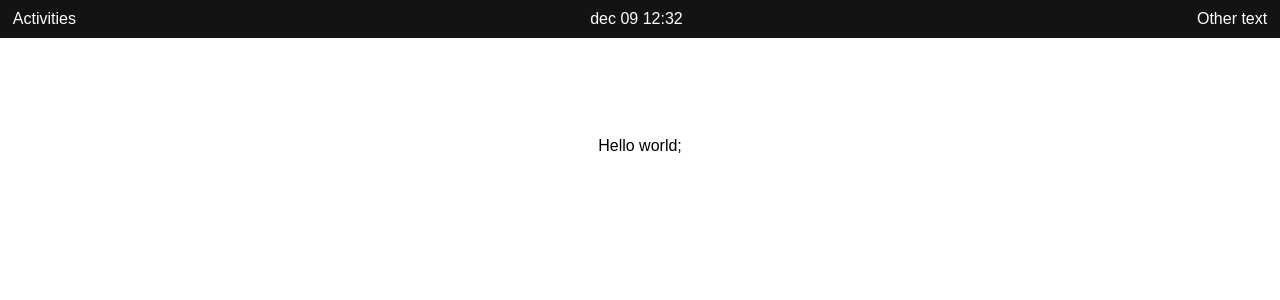
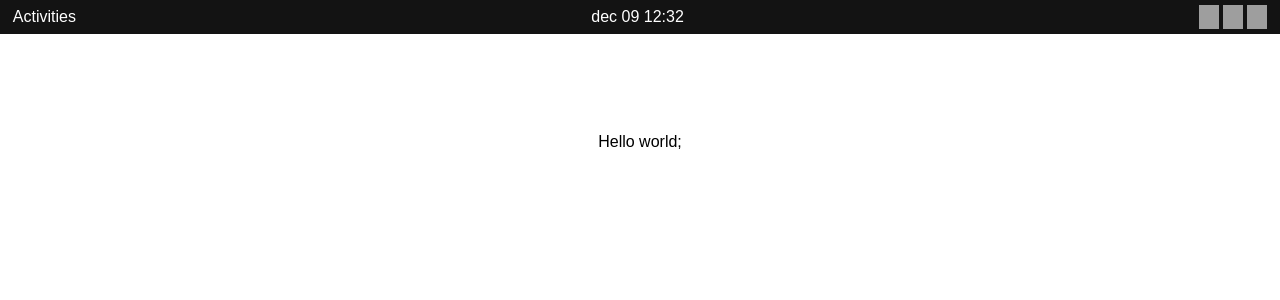
Before and after one commit to kelvinleandro/ubuntu-react, a Next.js app: page / in a window 1280 px wide. Shown: the top 300 px of the page. Built offline with nearby package versions, Linux system fonts and the light colour scheme; grey boxes are pictures that could not be loaded.

Commit message:
feat: panel icons added

```diff
--- a/src/app/components/Panel/index.style.tsx
+++ b/src/app/components/Panel/index.style.tsx
@@ -2,7 +2,7 @@ import styled from "styled-components";
 
 export const PanelWrapper = styled.section`
   width: 100%;
-  padding: 0.25rem 0.3rem;
+  padding: 0.2rem 0.3rem;
   color: white;
   background-color: #131313;
   display: flex;
@@ -12,12 +12,12 @@ export const PanelWrapper = styled.section`
     cursor: default;
   }
 
-  & p {
-    padding: 0.2rem 0.5rem;
+  & p, div {
+    padding: 0.1rem 0.5rem;
     border-radius: 10px;
   }
 
-  & p:hover {
-    background-color: #2a2a2a;
+  & p:hover, div:hover {
+    background-color: rgba(42, 42, 42, 0.5);
   }
 `
--- a/src/app/components/Panel/index.tsx
+++ b/src/app/components/Panel/index.tsx
@@ -2,12 +2,14 @@
 import React from 'react'
 import Clock from '../Clock'
 import { PanelWrapper } from './index.style'
+import PanelIcons from '../PanelIcons'
+
 const Panel = () => {
   return (
     <PanelWrapper>
       <p>Activities</p>
-      <Clock/>
-      <p>Other text</p>
+      <Clock />
+      <PanelIcons />
     </PanelWrapper>
   )
 }
--- /dev/null
+++ b/src/app/components/PanelIcons/index.tsx
@@ -0,0 +1,15 @@
+import React from 'react'
+import {panelIcons} from '../../../../public/data'
+import Image from 'next/image'
+
+const PanelIcons = () => {
+  return (
+    <div className='flex gap-1'>
+      {panelIcons.map((icon, index) => {
+        return <Image src={icon.img} alt={icon.name} width={20} height={20} key={index}/>
+      })}
+    </div>
+  )
+}
+
+export default PanelIcons
```
